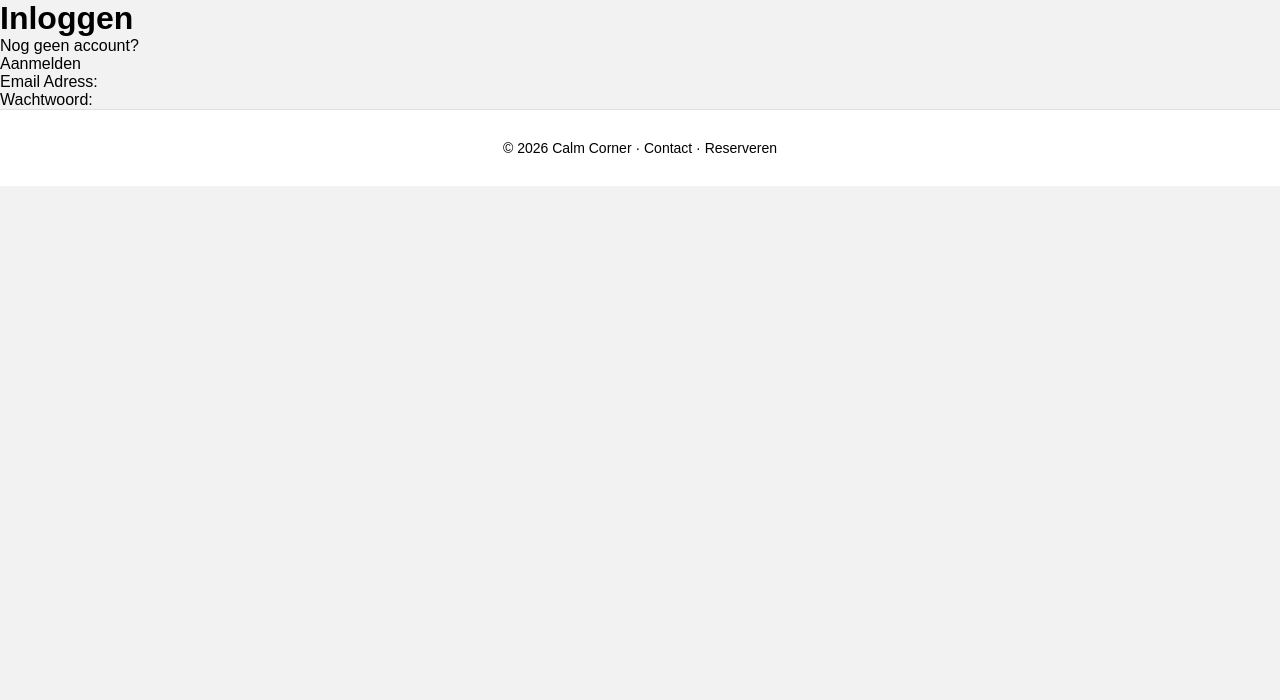
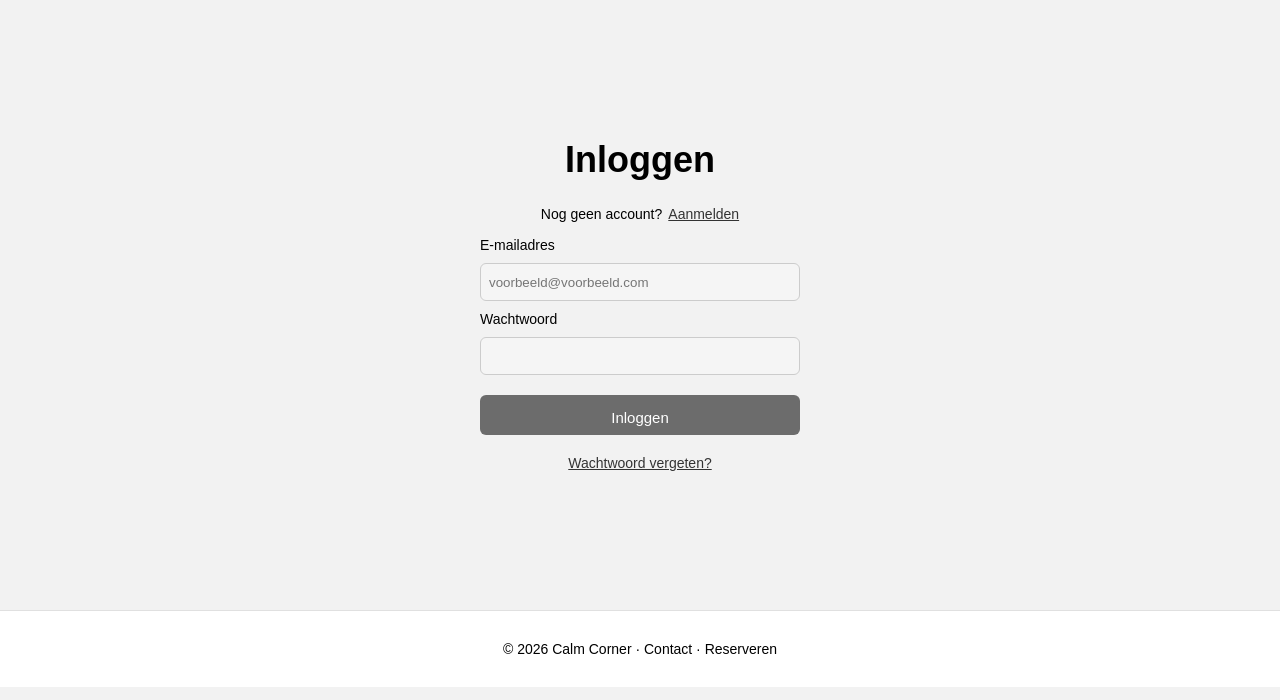
Before and after one commit to NB-ROC/CMS-B-B, a PHP site: page /login.html in a window 1280 px wide. Shown: the part 100-800 px from the top of the page. Run offline with PHP 8.4, Linux system fonts and the light colour scheme.

Commit message:
Login finish

```diff
--- a/src/css/main.css
+++ b/src/css/main.css
@@ -132,16 +132,69 @@ button:hover {
 
 /* ================= LOGIN ================= */
 
-.login-section {
+.login-container {
+    height: 610px;
     width: 100%;
-    background-color: #dcdcdc;
-    padding: 80px 0;
+    display: flex;
+    flex-direction: column;
+    align-items: center;
+    justify-content: center;
+    gap: 15px;
 }
 
-.login-container {
-
+.login-container h1 {
+    font-size: 36px;
+    margin-bottom: 10px;
 }
 
-.inlog-container {
+.no-account-container {
+    display: flex;
+    gap: 6px;
+    font-size: 14px;
+}
 
+.no-account-container a {
+    color: #333;
+    text-decoration: underline;
 }
+
+.login-form {
+    display: flex;
+    flex-direction: column;
+    width: 320px;
+    gap: 10px;
+}
+
+.login-form label {
+    font-size: 14px;
+}
+
+.login-form input {
+    height: 38px;
+    padding: 8px;
+    border-radius: 6px;
+    border: 1px solid #ccc;
+    background-color: #f5f5f5;
+}
+
+.login-form button {
+    margin-top: 10px;
+    height: 40px;
+    border: none;
+    border-radius: 6px;
+    background-color: #6c6c6c;
+    color: white;
+    font-size: 15px;
+    cursor: pointer;
+}
+
+.login-form button:hover {
+    background-color: #555;
+}
+
+.forgot-password {
+    font-size: 14px;
+    margin-top: 5px;
+    text-decoration: underline;
+    color: #333;
+}
--- a/src/login.html
+++ b/src/login.html
@@ -23,21 +23,28 @@
 </header>
 
 <div class="login-container">
-    <div class="inlog-container">
-        <h1>Inloggen</h1>
-        <div class="no-account-container">
-            <p>Nog geen account?</p>
-            <p>Aanmelden</p>
-        </div>
+
+    <h1>Inloggen</h1>
+
+    <div class="no-account-container">
+        <p>Nog geen account?</p>
+        <a href="#">Aanmelden</a>
     </div>
-    <div class="inlog-container">
-        <p>Email Adress:</p>
-        <form></form>
-    </div>
-    <div class="inlog-container">
-        <p>Wachtwoord:</p>
-        <form></form>
-    </div>
+
+    <form class="login-form">
+
+        <label for="email">E-mailadres</label>
+        <input type="email" id="email" placeholder="voorbeeld@voorbeeld.com">
+
+        <label for="password">Wachtwoord</label>
+        <input type="password" id="password">
+
+        <button type="submit">Inloggen</button>
+
+    </form>
+
+    <a class="forgot-password" href="#">Wachtwoord vergeten?</a>
+
 </div>
 
 <footer class="footer">
```
